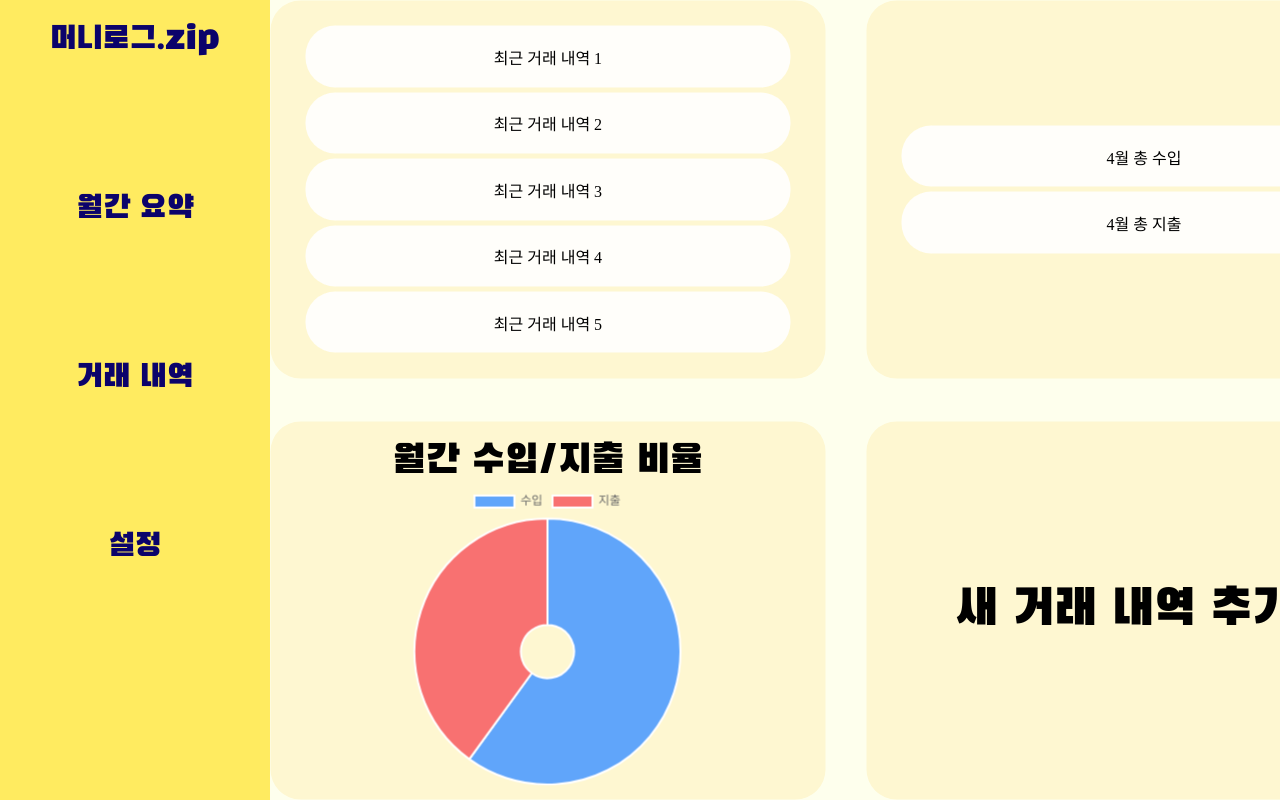
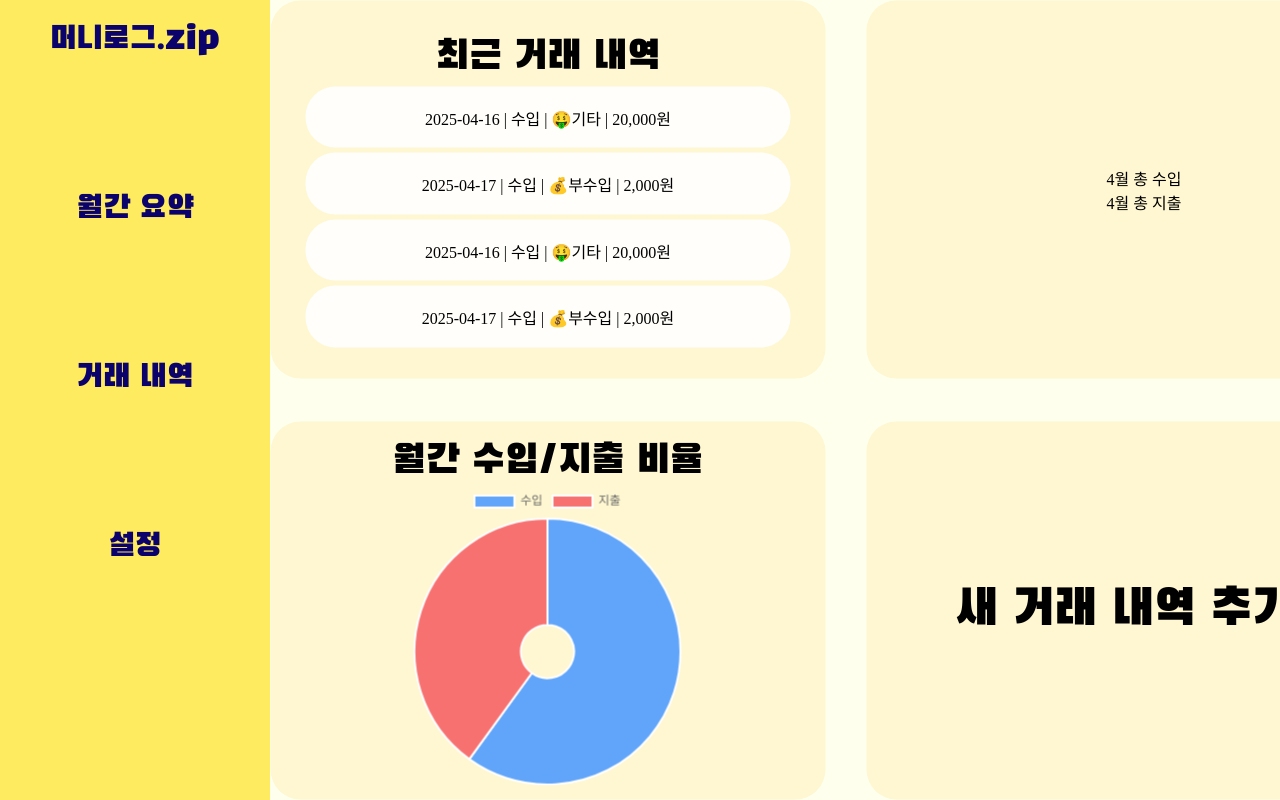
Before and after one commit to ByeongwooAn/-Skeletone-Project-Household-Ledger, a Vue app: page / in a window 1280 px wide. Shown: the top 800 px of the page. Built offline with nearby package versions, Linux system fonts and the light colour scheme.

Commit message:
feat: 최근 거래 내역 정렬 기능 구현

```diff
--- a/db.json
+++ b/db.json
@@ -1,28 +1,58 @@
 {
   "cashflows": [
     {
-      "id": "1",
-      "type": "expense",
-      "date": "2025-04-14",
-      "amount": 20000,
-      "category": "🚗교통",
-      "memo": "됐나?!!"
+      "id": 1,
+      "type": "income",
+      "date": "2025-04-17",
+      "amount": 2000,
+      "category": "💰부수입",
+      "memo": "타임 스탬프 테스트",
+      "createdAt": "2025-04-10T11:41:10.613Z"
     },
     {
-      "id": "2",
+      "id": 2,
       "type": "income",
-      "date": "2025-04-09",
-      "amount": 23000,
-      "category": "💰부수입",
-      "memo": "!!"
+      "date": "2025-04-16",
+      "amount": 20000,
+      "category": "🤑기타",
+      "memo": "날짜기준 파싱 더미데이터 테스트",
+      "createdAt": "2025-04-10T12:44:18.073Z"
     },
     {
-      "id": 1,
+      "id": 3,
       "type": "income",
-      "date": "2025-04-10",
-      "amount": 250000,
+      "date": "2025-04-17",
+      "amount": 2000,
       "category": "💰부수입",
-      "memo": "용돈"
+      "memo": "타임 스탬프 테스트",
+      "createdAt": "2025-04-10T13:41:10.613Z"
+    },
+    {
+      "id": 4,
+      "type": "income",
+      "date": "2025-04-16",
+      "amount": 20000,
+      "category": "🤑기타",
+      "memo": "날짜기준 파싱 더미데이터 테스트",
+      "createdAt": "2025-04-10T14:44:18.073Z"
+    },
+    {
+      "id": 5,
+      "type": "income",
+      "date": "2025-04-17",
+      "amount": 2000,
+      "category": "💰부수입",
+      "memo": "타임 스탬프 테스트",
+      "createdAt": "2025-04-10T15:41:10.613Z"
+    },
+    {
+      "id": 6,
+      "type": "income",
+      "date": "2025-04-16",
+      "amount": 20000,
+      "category": "🤑기타",
+      "memo": "날짜기준 파싱 더미데이터 테스트",
+      "createdAt": "2025-04-10T16:44:18.073Z"
     }
   ]
 }
--- a/src/components/MainComponent.vue
+++ b/src/components/MainComponent.vue
@@ -1,22 +1,34 @@
 <script setup>
 import "../css/mainview.css";
+import { ref, onMounted } from 'vue';
 import { RouterLink } from "vue-router";
 import DoughnutChart from "./cashmonth/DoughnutChart.vue";
+import parseAndSortCashflows from "@/function/sortList";
+
+const list=ref([]);
+
+onMounted(async () => {
+  const res = await fetch("/db.json");
+  const json = await res.json();
+
+  list.value=parseAndSortCashflows(json);
+});
+
 </script>
 
 <template>
-    <div id="main-view-box">
-        <div id="main-attribute-div1">
-            <div id="recent-deal-first">최근 거래 내역 1</div>
-            <div id="recent-deal">최근 거래 내역 2</div>
-            <div id="recent-deal">최근 거래 내역 3</div>
-            <div id="recent-deal">최근 거래 내역 4</div>
-            <div id="recent-deal">최근 거래 내역 5</div>
+    <div class="main-view-box">
+        <div class="main-attribute-div1">
+            <div class="recent-cashreport">최근 거래 내역</div>
+            <div class="recent-deal"v-for="item in list.slice(0, 4)" :key="item.id">
+  {{ item.date }}  | {{item.type }}  |  {{ item.category }}  |  {{ item.amount.toLocaleString() }}원
+</div>
+
         </div>
 
         <div id="main-attribute-div2">
-            <div id="recent-deal-first">4월 총 수입</div>
-            <div id="recent-deal">4월 총 지출</div>
+            <div id="recent-total-income">4월 총 수입</div>
+            <div id="recent-total-expense">4월 총 지출</div>
         </div>
 
         <div id="main-attribute-div3">
@@ -27,5 +39,6 @@ import DoughnutChart from "./cashmonth/DoughnutChart.vue";
         <div id="main-attribute-div4">
             <RouterLink to="/cashflow">새 거래 내역 추가 +</RouterLink>
         </div>
+
     </div>
 </template>
--- a/src/css/mainview.css
+++ b/src/css/mainview.css
@@ -1,4 +1,4 @@
-#main-view-box {
+.main-view-box {
     position: relative;
     width: 1155px;
     height: 798.96px;
@@ -7,7 +7,7 @@
     transform: translate(-50%, -50%);
 }
 
-#main-view-box > div {
+.main-view-box > div {
     width: 555.95px;
     height: 377.74px;
     background-color: #fef7d1;
@@ -17,9 +17,15 @@
     float: left;
 }
 
-#main-attribute-div1 {
+.main-attribute-div1 {
     margin-right: 20.04px;
     margin-bottom: 21.745px;
+
+}
+.recent-cashreport{
+    font-family: "Black Han Sans";
+    font-size: 40px;
+    text-align: center;
 }
 
 #main-attribute-div2 {
@@ -42,17 +48,8 @@
     text-align: center;
 }
 
-#recent-deal-first {
-    margin-top: 0px;
-    text-align: center;
-    align-content: center;
-    width: 485.18px;
-    height: 61.39px;
-    background-color: #fffefa;
-    border-radius: 30px;
-}
 
-#recent-deal {
+.recent-deal {
     margin-top: 5px;
     text-align: center;
     align-content: center;
--- /dev/null
+++ b/src/function/sortList.js
@@ -0,0 +1,17 @@
+function parseAndSortCashflows(data) {
+  return data.cashflows
+    .sort((a, b) => new Date(b.createdAt) - new Date(a.createdAt))
+    .map((item) => ({
+      ...item,
+      type:
+        item.type === "income"
+          ? "수입"
+          : item.type === "expense"
+          ? "지출"
+          : item.type || "지출",
+      date: item.date || "-",
+      category: item.category || "-",
+    }));
+}
+
+export default parseAndSortCashflows;
--- a/src/views/CashFlowView.vue
+++ b/src/views/CashFlowView.vue
@@ -1,5 +1,5 @@
 <script setup>
-import { ref, reactive, computed } from 'vue';
+import { ref, reactive, computed, onMounted } from 'vue';
 import categoryData from '../stores/categorydata.js';
 import axios from 'axios';
 import '../css/cashflow_PC.css';
@@ -17,6 +17,20 @@ const form = reactive({
   memo: '',
 });
 
+onMounted(async ()=> {
+  try {
+    const res = await axios.get('http://localhost:3001/cashflows');
+    const data = res.data;
+    if (data.length > 0) {
+      const maxId = Math.max(...data.map(item => item.id));
+      nextId.value = maxId + 1;
+    }
+  }
+  catch(error){
+    console.log('id 최신화 실패: ', error);
+  }
+})
+
 const categoryOptions = computed(() => {
   return categoryData[type.value] || [];
 });
@@ -27,18 +41,31 @@ const setType = (newType) => {
 
 const handleSubmit = async () => {
   form.id = nextId.value;
+
+  // 현재 시간 생성 (ISO 문자열 형식) ->버튼 클릭시 이벤트 시첨에 날짜 객체 생성
+  const createdAt = new Date().toISOString();
+
   try {
-    await axios.post('http://localhost:3001/cashflows', { ...form });
+    //  createdAt 포함해서 post 전송
+    await axios.post('http://localhost:3001/cashflows', {
+      ...form,
+      createdAt, // 새 속성 추가
+    });
+
     console.log('저장 성공!');
+
+    // 입력 필드 초기화
     form.date = '';
     form.amount = 0;
     form.category = '';
     form.memo = '';
+    nextId.value += 1;
+
   } catch (error) {
     console.error('저장 실패:', error);
   }
-  console.log('수입/지출내역 저장됨', { ...form });
-  nextId.value += 1;
+
+  console.log('수입/지출내역 저장됨', { ...form, createdAt });
 };
 </script>
 
```
